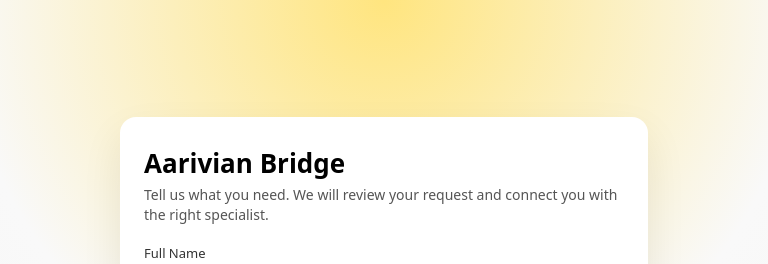
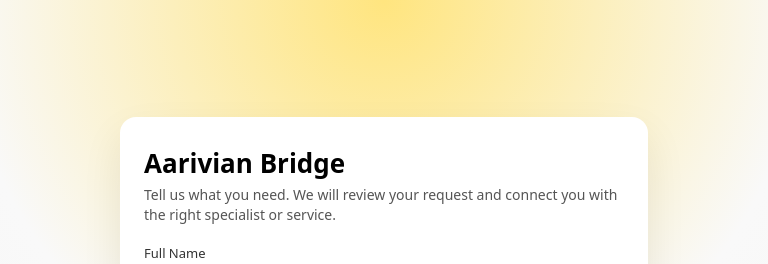
Before and after one commit to aariviansandy-maker/aarivian-app, a React (Create React App) app: page / in a window 1280 px wide. Shown: the top 264 px of the page, without its empty margins (256-1024 px from the left). Built offline with nearby package versions, Linux system fonts and the light colour scheme; no server answers.

Commit message:
chore: trigger redeploy after env setup

```diff
--- a/src/App.js
+++ b/src/App.js
@@ -70,7 +70,7 @@ function App() {
         <h1 style={styles.title}>Aarivian Bridge</h1>
         <p style={styles.subtitle}>
           Tell us what you need. We will review your request and connect you
-          with the right specialist.
+          with the right specialist or service.
         </p>
 
         <form onSubmit={handleSubmit} style={styles.form}>
@@ -142,11 +142,7 @@ function App() {
           </p>
         )}
 
-        {error && (
-          <p style={styles.error}>
-            {error}
-          </p>
-        )}
+        {error && <p style={styles.error}>{error}</p>}
       </div>
     </div>
   );
```
